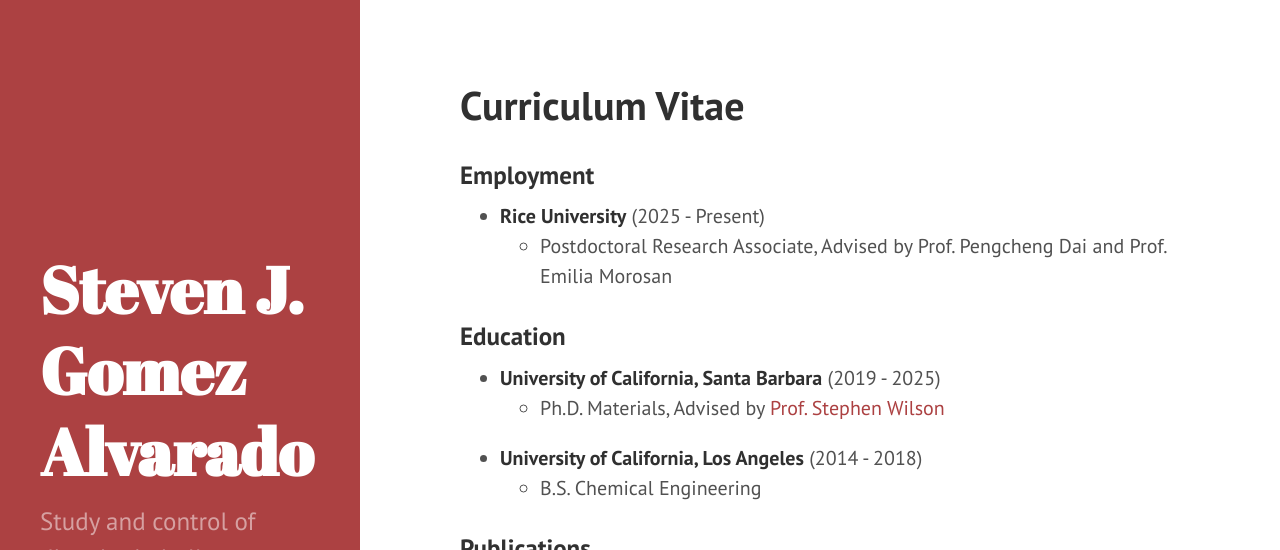
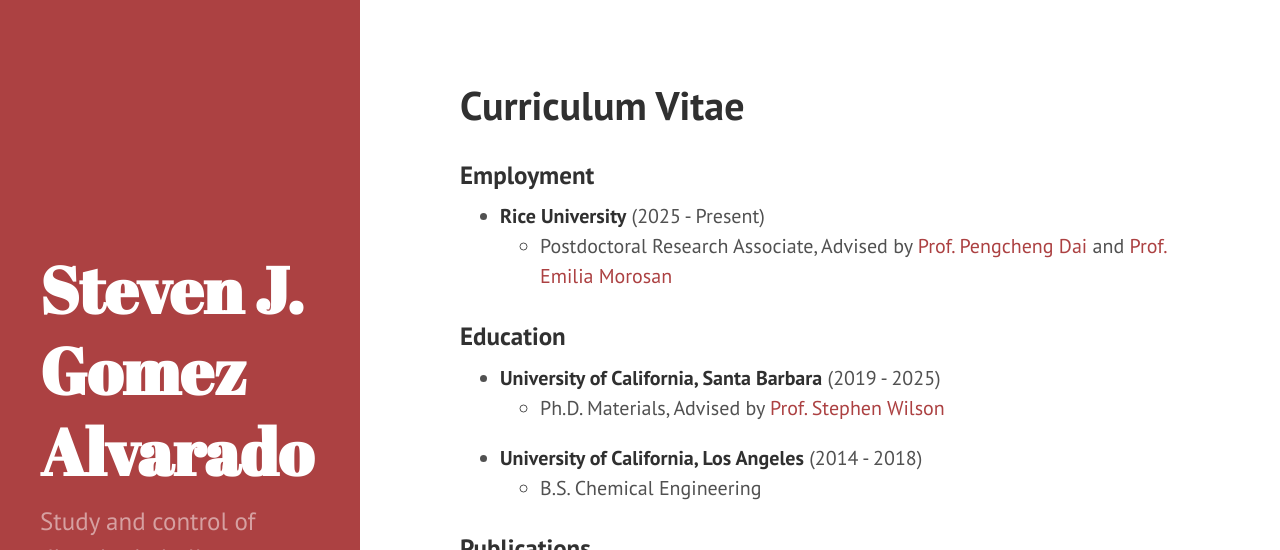
Before and after one commit to stevenjgomez/stevenjgomez.github.io, a Jekyll site: the page built from cv.md, in a window 1280 px wide and 900 px high, cut to the strip 0-550 px from the top of the window. Built offline with Jekyll 4.4.1, drawn with Linux system fonts in a browser that asks for light colours; part of the change alters nothing that is shown.

Commit message:
Add links

```diff
--- a/cv.md
+++ b/cv.md
@@ -5,7 +5,7 @@ layout: "page"
 ### Employment
 
 - **Rice University** (2025 - Present)
-  - Postdoctoral Research Associate, Advised by Prof. Pengcheng Dai and Prof. Emilia Morosan
+  - Postdoctoral Research Associate, Advised by <a href="https://pdai.phys.rice.edu/">Prof. Pengcheng Dai</a> and <a href="https://morosan.rice.edu/">Prof. Emilia Morosan</a>
 
 
 ### Education
```
